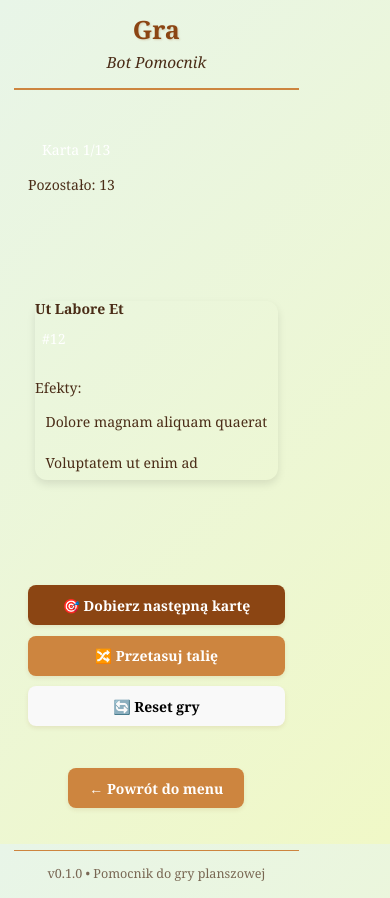
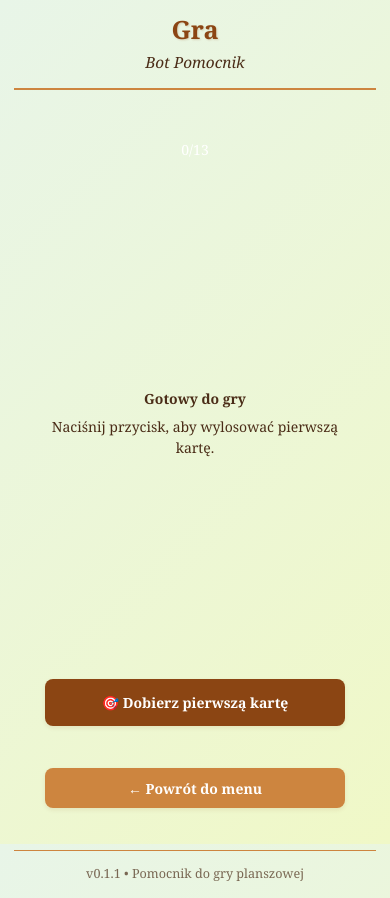
Before and after one commit to lukmarcus/spolka-zoo-bot-pomocnik, a React (Vite) app: page /game in a window 390 px wide. Built offline with nearby package versions, Linux system fonts and the light colour scheme.

Commit message:
changes in game buttons and their logic

```diff
--- a/package.json
+++ b/package.json
@@ -1,7 +1,7 @@
 {
   "name": "spolka-zoo-bot-pomocnik",
   "private": true,
-  "version": "0.1.0",
+  "version": "0.1.1",
   "type": "module",
   "scripts": {
     "dev": "vite",
--- a/src/context/GameContext.tsx
+++ b/src/context/GameContext.tsx
@@ -24,7 +24,7 @@ type GameAction =
 
 // Initial game state
 const initialState: GameState = {
-  currentCardIndex: 0,
+  currentCardIndex: -1,
   cardSequence: [],
   usedCards: [],
   shuffleCount: 0,
@@ -44,31 +44,22 @@ function gameReducer(state: GameState, action: GameAction): GameState {
     }
 
     case "DRAW_CARD": {
-      if (!state.gameStarted || state.currentCardIndex >= TOTAL_CARDS) {
+      if (!state.gameStarted) {
         return state;
       }
 
-      const newUsedCards = [
-        ...state.usedCards,
-        state.cardSequence[state.currentCardIndex],
-      ];
-      const newIndex = state.currentCardIndex + 1;
+      const nextIndex = state.currentCardIndex + 1;
 
-      // Check if deck is exhausted
-      if (newIndex >= TOTAL_CARDS) {
-        // Auto-shuffle for next round
-        return {
-          ...state,
-          currentCardIndex: 0,
-          cardSequence: generateShuffledSequence(),
-          usedCards: [],
-          shuffleCount: state.shuffleCount + 1,
-        };
+      // Check if trying to draw beyond deck
+      if (nextIndex >= TOTAL_CARDS) {
+        return state; // Don't auto-shuffle, let user manually shuffle
       }
+
+      const newUsedCards = [...state.usedCards, state.cardSequence[nextIndex]];
 
       return {
         ...state,
-        currentCardIndex: newIndex,
+        currentCardIndex: nextIndex,
         usedCards: newUsedCards,
       };
     }
@@ -117,6 +108,7 @@ export function GameProvider({ children }: { children: ReactNode }) {
     getCurrentCard: () => {
       if (
         !state.gameStarted ||
+        state.currentCardIndex < 0 ||
         state.currentCardIndex >= state.cardSequence.length
       ) {
         return null;
@@ -124,8 +116,9 @@ export function GameProvider({ children }: { children: ReactNode }) {
       return state.cardSequence[state.currentCardIndex];
     },
     isGameStarted: () => state.gameStarted,
-    isDeckExhausted: () => state.currentCardIndex >= TOTAL_CARDS,
-    getCardsRemaining: () => Math.max(0, TOTAL_CARDS - state.currentCardIndex),
+    isDeckExhausted: () => state.currentCardIndex >= TOTAL_CARDS - 1,
+    getCardsRemaining: () =>
+      Math.max(0, TOTAL_CARDS - (state.currentCardIndex + 1)),
   };
 
   return (
--- a/src/pages/Game.module.css
+++ b/src/pages/Game.module.css
@@ -18,7 +18,7 @@
 
 .gameStatus {
   display: flex;
-  justify-content: space-between;
+  justify-content: center;
   align-items: center;
   background: var(--color-background);
   padding: 1rem;
@@ -28,7 +28,7 @@
 
 .statusInfo {
   display: flex;
-  gap: 1rem;
+  gap: 1.5rem;
   align-items: center;
 }
 
@@ -101,15 +101,15 @@
 /* Game Controls */
 .gameControls {
   display: flex;
-  gap: 1rem;
   justify-content: center;
-  flex-wrap: wrap;
-  padding: 1rem;
+  padding: 1.5rem;
 }
 
 .gameControls button {
-  min-width: 140px;
-  font-size: var(--font-size-sm);
+  min-width: 200px;
+  font-size: var(--font-size-base);
+  padding: 1rem 2rem;
+  font-weight: 600;
 }
 
 .gameControls button:disabled {
@@ -137,16 +137,13 @@
   }
 
   .gameStatus {
-    flex-direction: column;
-    gap: 1rem;
-    align-items: flex-start;
     padding: 1rem;
   }
 
   .statusInfo {
     flex-direction: column;
     gap: 0.5rem;
-    align-items: flex-start;
+    align-items: center;
     width: 100%;
   }
 
@@ -156,13 +153,22 @@
   }
 
   .gameControls {
-    flex-direction: column;
-    gap: 0.75rem;
+    padding: 1rem;
   }
 
   .gameControls button {
     min-width: auto;
     width: 100%;
+    max-width: 300px;
+  }
+
+  .bottomControls {
+    padding: 1rem;
+  }
+
+  .bottomControls button {
+    width: 100%;
+    max-width: 300px;
   }
 }
 
@@ -175,4 +181,8 @@
   .cardArea {
     min-height: 200px;
   }
+
+  .statusInfo {
+    gap: 0.25rem;
+  }
 }
--- a/src/pages/Game.tsx
+++ b/src/pages/Game.tsx
@@ -33,6 +33,52 @@ const Game: React.FC = () => {
       ? BOT_CARDS.find((card) => card.id === currentCardId + 1)
       : null;
 
+  // Determine primary action button state
+  const getPrimaryAction = () => {
+    const currentIndex = game.state.currentCardIndex;
+    const totalCards = BOT_CARDS.length;
+
+    // Stan początkowy - brak wylosowanej karty (0/13)
+    if (currentIndex === -1) {
+      return {
+        text: "🎯 Dobierz pierwszą kartę",
+        action: game.drawCard,
+        disabled: false,
+        className: "btn-primary",
+      };
+    }
+
+    // Ostatnia karta (12/13 - indeks 11)
+    if (currentIndex === totalCards - 2) {
+      return {
+        text: "🎯 Dobierz ostatnią kartę",
+        action: game.drawCard,
+        disabled: false,
+        className: "btn-primary",
+      };
+    }
+
+    // Talia wyczerpana (13/13 - wszystkie karty dobrane)
+    if (game.isDeckExhausted()) {
+      return {
+        text: "🔀 Przetasuj i dobierz kartę",
+        action: game.shuffleDeck,
+        disabled: false,
+        className: "btn-secondary",
+      };
+    }
+
+    // Stan normalny (1-11/13)
+    return {
+      text: "🎯 Dobierz następną kartę",
+      action: game.drawCard,
+      disabled: false,
+      className: "btn-primary",
+    };
+  };
+
+  const primaryAction = getPrimaryAction();
+
   return (
     <Layout title="Gra">
       <div className={styles.gameContainer}>
@@ -40,18 +86,16 @@ const Game: React.FC = () => {
           <div className={styles.gameStatus}>
             <div className={styles.statusInfo}>
               <span className={styles.cardCounter}>
-                Karta {game.state.currentCardIndex + 1}/{BOT_CARDS.length}
+                {game.state.currentCardIndex === -1
+                  ? `0/${BOT_CARDS.length}`
+                  : `${game.state.currentCardIndex + 1}/${BOT_CARDS.length}`}
               </span>
-              <span className={styles.remainingCards}>
-                Pozostało: {game.getCardsRemaining()}
-              </span>
+              {game.state.shuffleCount > 0 && (
+                <span className={styles.shuffleInfo}>
+                  Przetasowano: {game.state.shuffleCount}x
+                </span>
+              )}
             </div>
-
-            {game.state.shuffleCount > 0 && (
-              <span className={styles.shuffleInfo}>
-                Przetasowano: {game.state.shuffleCount}x
-              </span>
-            )}
           </div>
 
           <div className={styles.cardArea}>
@@ -59,29 +103,28 @@ const Game: React.FC = () => {
               <BotCard card={currentCard} className={styles.currentCard} />
             ) : (
               <div className={styles.noCard}>
-                <h3>Koniec talii</h3>
-                <p>Wszystkie karty zostały wykorzystane.</p>
+                {game.state.currentCardIndex === -1 ? (
+                  <>
+                    <h3>Gotowy do gry</h3>
+                    <p>Naciśnij przycisk, aby wylosować pierwszą kartę.</p>
+                  </>
+                ) : (
+                  <>
+                    <h3>Koniec talii</h3>
+                    <p>Naciśnij przycisk, aby przetasować i kontynuować grę.</p>
+                  </>
+                )}
               </div>
             )}
           </div>
 
           <div className={styles.gameControls}>
             <button
-              className="btn-primary"
-              onClick={game.drawCard}
-              disabled={game.isDeckExhausted()}
+              className={primaryAction.className}
+              onClick={primaryAction.action}
+              disabled={primaryAction.disabled}
             >
-              {game.isDeckExhausted()
-                ? "Talia wyczerpana"
-                : "🎯 Dobierz następną kartę"}
-            </button>
-
-            <button className="btn-secondary" onClick={game.shuffleDeck}>
-              🔀 Przetasuj talię
-            </button>
-
-            <button className="btn-outline" onClick={game.resetGame}>
-              🔄 Reset gry
+              {primaryAction.text}
             </button>
           </div>
         </div>
```
